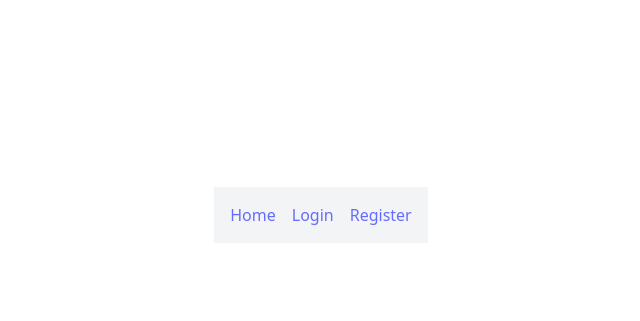
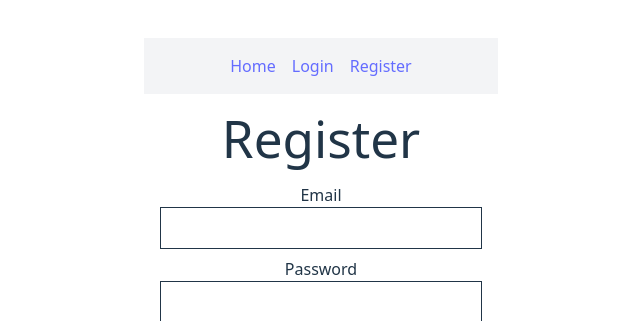
Before and after one commit to LeroiDev/multi-user-blog-platform, a React (Vite) app in the folder frontend/: page /register in a window 1280 px wide. Before the commit this address had no page. Shown: the part 185-506 px from the top of the page, without its empty margins (319-959 px from the left). Built offline with nearby package versions, Linux system fonts and the light colour scheme.

Commit message:
add-register-screen-add-backend-main-middleware-cors

```diff
--- a/frontend/src/App.tsx
+++ b/frontend/src/App.tsx
@@ -2,7 +2,7 @@ import "./App.css";
 import { BrowserRouter, Routes, Route, Link } from "react-router-dom";
 // import Home from "./pages/Home";
 import Login from "./pages/LoginScreen";
-// import Register from "./pages/Register";
+import RegisterScreen from "./pages/RegisterScreen";
 
 function App() {
   return (
@@ -15,7 +15,7 @@ function App() {
       <Routes>
         {/* <Route path="/" element={<Home />} /> */}
         <Route path="login" element={<Login />} />
-        {/* <Route path="register" element={<Register />} /> */}
+        <Route path="register" element={<RegisterScreen />} />
       </Routes>
     </BrowserRouter>
   );
--- /dev/null
+++ b/frontend/src/pages/RegisterScreen.tsx
@@ -0,0 +1,69 @@
+import axios, { AxiosError } from "axios";
+import { useForm } from "react-hook-form";
+import { z } from "zod";
+import { zodResolver } from "@hookform/resolvers/zod";
+import { api } from "../api/client";
+import { useNavigate } from "react-router-dom";
+
+const schema = z.object({
+  email: z.string().email(),
+  password: z.string().min(6),
+});
+type RegisterData = z.infer<typeof schema>;
+
+interface ErrorResponse {
+  detail: string;
+}
+
+export default function RegisterScreen() {
+  const navigate = useNavigate();
+
+  const {
+    register,
+    handleSubmit,
+    formState: { errors, isSubmitting },
+  } = useForm<RegisterData>({ resolver: zodResolver(schema) });
+
+  const onSubmit = async (data: RegisterData) => {
+    try {
+      await api.post("/users/", data);
+      // Option A: auto-login here (call /token and store token)
+      // Option B: redirect to login
+      navigate("/login", { replace: true });
+    } catch (err: unknown) {
+      if (axios.isAxiosError(err)) {
+        const axiosErr = err as AxiosError<ErrorResponse>;
+        alert(axiosErr.response?.data?.detail ?? "Registration failed");
+      } else {
+        alert("Registration failed");
+      }
+    }
+  };
+
+  return (
+    <form onSubmit={handleSubmit(onSubmit)} className="max-w-md mx-auto p-4">
+      <h1 className="text-xl mb-4">Register</h1>
+      <div className="mb-2">
+        <label>Email</label>
+        <input {...register("email")} className="w-full border p-2" />
+        <p className="text-red-600">{errors.email?.message}</p>
+      </div>
+      <div className="mb-2">
+        <label>Password</label>
+        <input
+          type="password"
+          {...register("password")}
+          className="w-full border p-2"
+        />
+        <p className="text-red-600">{errors.password?.message}</p>
+      </div>
+      <button
+        type="submit"
+        disabled={isSubmitting}
+        className="bg-green-600 text-white p-2 rounded"
+      >
+        {isSubmitting ? "Registering..." : "Register"}
+      </button>
+    </form>
+  );
+}
```
Also changed, not shown: 1 other file (tests, documents, lock files or other folders).
